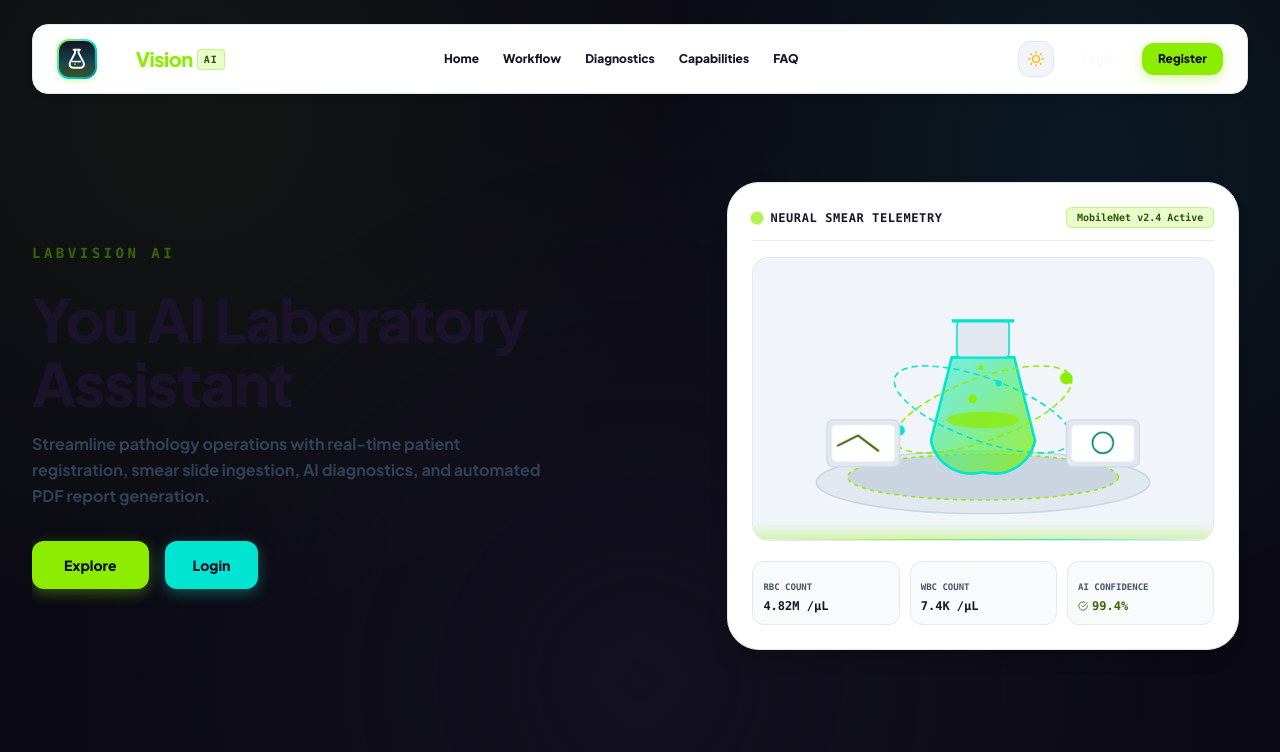
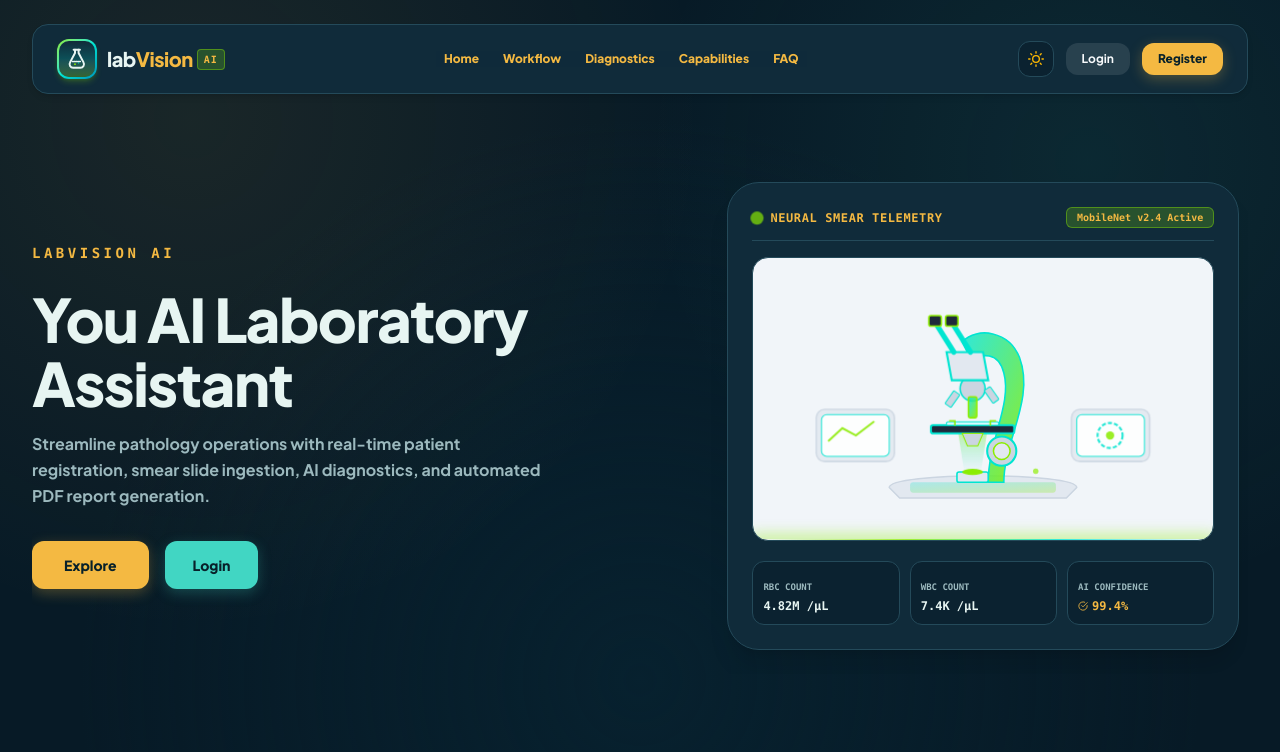
Before and after one commit to raj-deep-20/LabVision-AI, a React (Vite) app in the folder frontend/: page / in a window 1280 px wide. Shown: the top 752 px of the page. Built offline with nearby package versions, Linux system fonts and the light colour scheme.

Commit message:
Updated UI component

```diff
--- a/frontend/src/components/LabHeroIllustration.tsx
+++ b/frontend/src/components/LabHeroIllustration.tsx
@@ -34,7 +34,7 @@ export default function LabHeroIllustration() {
         <div className="flex items-center justify-between border-b border-slate-200 dark:border-slate-800 pb-3">
           <div className="flex items-center gap-2">
             <span className="h-2.5 w-2.5 rounded-full bg-[#8CED00] animate-ping" />
-            <span className="text-xs font-mono font-extrabold text-[#1A132B] dark:text-white uppercase tracking-wider">
+            <span className="text-xs font-mono font-extrabold text-[#1A132B] dark:text-[#8CED00] uppercase tracking-wider">
               NEURAL SMEAR TELEMETRY
             </span>
           </div>
@@ -43,7 +43,7 @@ export default function LabHeroIllustration() {
           </span>
         </div>
 
-        {/* 3D Flask & Microscope Vector SVG Graphic */}
+        {/* Professional Imaging Microscope Graphic */}
         <div className="relative overflow-hidden rounded-2xl bg-slate-100 dark:bg-gradient-to-b dark:from-[#0F0C1B] dark:via-[#161328] dark:to-[#0B0914] p-4 border border-slate-200 dark:border-slate-800">
           <div className="animate-scanline" />
           <svg
@@ -52,48 +52,76 @@ export default function LabHeroIllustration() {
             className="w-full h-[220px] sm:h-[250px]"
             xmlns="http://www.w3.org/2000/svg"
           >
-            {/* Laboratory Platform Base */}
-            <ellipse cx="200" cy="200" rx="160" ry="30" fill="#E2E8F0" className="dark:fill-[#1E1935]" stroke="#CBD5E1" strokeWidth="1.5" />
-            <ellipse cx="200" cy="195" rx="130" ry="22" fill="#CBD5E1" className="dark:fill-[#251F42]" stroke="#8CED00" strokeWidth="1.5" strokeDasharray="4,4" />
-
-            {/* Glowing Central Flask / Beaker Chamber */}
-            <path
-              d="M170 80 L150 160 A40 40 0 0 0 200 190 A40 40 0 0 0 250 160 L230 80 Z"
-              fill="url(#flaskFluid)"
-              stroke="#00E5D1"
-              strokeWidth="2.5"
-            />
-            {/* Flask Neck */}
-            <rect x="175" y="45" width="50" height="35" rx="4" fill="#E2E8F0" className="dark:fill-[#1E1935]" stroke="#00E5D1" strokeWidth="1.5" />
-            <line x1="170" y1="45" x2="230" y2="45" stroke="#00E5D1" strokeWidth="3" />
-
-            {/* Liquid Level & Bubbles */}
-            <ellipse cx="200" cy="140" rx="35" ry="8" fill="#8CED00" opacity="0.75" />
-            <circle cx="190" cy="120" r="4" fill="#8CED00" />
-            <circle cx="215" cy="105" r="3" fill="#00E5D1" />
-            <circle cx="198" cy="90" r="2.5" fill="#8CED00" />
-
-            {/* Orbital Atom Rings */}
-            <ellipse cx="200" cy="130" rx="90" ry="30" fill="none" stroke="#8CED00" strokeWidth="1.5" strokeDasharray="6,4" transform="rotate(-20 200 130)" />
-            <ellipse cx="200" cy="130" rx="90" ry="30" fill="none" stroke="#00E5D1" strokeWidth="1.5" strokeDasharray="6,4" transform="rotate(20 200 130)" />
-            <circle cx="280" cy="100" r="6" fill="#8CED00" className="animate-pulse" />
-            <circle cx="120" cy="150" r="5" fill="#00E5D1" className="animate-pulse" />
-
-            {/* Workstations */}
-            <rect x="50" y="140" width="70" height="45" rx="6" fill="#E2E8F0" className="dark:fill-[#1E1935]" stroke="#CBD5E1" />
-            <rect x="55" y="145" width="60" height="35" fill="#FFFFFF" className="dark:fill-[#0B0914]" rx="4" />
-            <path d="M60 165 L80 155 L100 170" stroke="#386600" className="dark:stroke-[#8CED00]" strokeWidth="2" fill="none" />
-
-            <rect x="280" y="140" width="70" height="45" rx="6" fill="#E2E8F0" className="dark:fill-[#1E1935]" stroke="#CBD5E1" />
-            <rect x="285" y="145" width="60" height="35" fill="#FFFFFF" className="dark:fill-[#0B0914]" rx="4" />
-            <circle cx="315" cy="162" r="10" fill="none" stroke="#007D71" className="dark:stroke-[#00E5D1]" strokeWidth="1.5" />
-
             <defs>
-              <linearGradient id="flaskFluid" x1="0%" y1="0%" x2="100%" y2="100%">
-                <stop offset="0%" stopColor="#00E5D1" stopOpacity="0.5" />
-                <stop offset="100%" stopColor="#8CED00" stopOpacity="0.8" />
+              <linearGradient id="metalGradient" x1="0%" y1="0%" x2="100%" y2="100%">
+                <stop offset="0%" stopColor="#00E5D1" stopOpacity="0.8" />
+                <stop offset="100%" stopColor="#8CED00" stopOpacity="0.9" />
+              </linearGradient>
+              <linearGradient id="stageGlow" x1="0%" y1="0%" x2="0%" y2="100%">
+                <stop offset="0%" stopColor="#8CED00" stopOpacity="0.6" />
+                <stop offset="100%" stopColor="#00E5D1" stopOpacity="0" />
               </linearGradient>
             </defs>
+
+            {/* Base & Platform */}
+            <path d="M110 205 C110 190, 290 190, 290 205 L280 215 L120 215 Z" fill="#E2E8F0" className="dark:fill-[#1E1935]" stroke="#CBD5E1" strokeWidth="1.5" />
+            <rect x="130" y="200" width="140" height="10" rx="3" fill="url(#metalGradient)" opacity="0.3" />
+
+            {/* Heavy Cast-Metal Microscope Stand / Curved Arm */}
+            <path d="M220 200 C220 160, 250 120, 235 80 C225 55, 195 50, 180 65 L190 85 C198 75, 215 75, 220 95 C228 125, 205 160, 205 200 Z" fill="url(#metalGradient)" stroke="#00E5D1" strokeWidth="1.5" />
+
+            {/* Coarse & Fine Focus Adjustment Knobs */}
+            <circle cx="218" cy="170" r="14" fill="#CBD5E1" className="dark:fill-[#251F42]" stroke="#00E5D1" strokeWidth="2" />
+            <circle cx="218" cy="170" r="8" fill="#E2E8F0" className="dark:fill-[#1E1935]" stroke="#8CED00" strokeWidth="1.5" />
+
+            {/* Transmitted Light Base Illuminator */}
+            <rect x="175" y="190" width="30" height="10" rx="2" fill="#E2E8F0" className="dark:fill-[#1E1935]" stroke="#00E5D1" strokeWidth="1.5" />
+            <ellipse cx="190" cy="190" rx="10" ry="3" fill="#8CED00" className="animate-pulse" />
+
+            {/* Vertical Light Beam */}
+            <polygon points="182,190 198,190 205,145 175,145" fill="url(#stageGlow)" opacity="0.8" />
+
+            {/* Mechanical Stage & Substage Condenser */}
+            <rect x="150" y="145" width="80" height="8" rx="2" fill="#1E293B" className="dark:fill-[#0B0914]" stroke="#00E5D1" strokeWidth="2" />
+            <path d="M180 153 L200 153 L195 165 L185 165 Z" fill="#CBD5E1" className="dark:fill-[#251F42]" stroke="#8CED00" strokeWidth="1" />
+
+            {/* Glass Slide & Clips */}
+            <rect x="165" y="142" width="50" height="3" rx="1" fill="#DFFBFF" stroke="#00E5D1" strokeWidth="1" />
+            <circle cx="190" cy="143.5" r="2" fill="#8CED00" className="animate-ping" />
+            <path d="M168 141 L173 141 L173 145" stroke="#8CED00" strokeWidth="1.5" strokeLinecap="round" />
+            <path d="M212 141 L207 141 L207 145" stroke="#8CED00" strokeWidth="1.5" strokeLinecap="round" />
+
+            {/* Revolving Objective Nosepiece & Objective Lenses */}
+            <circle cx="190" cy="110" r="12" fill="#CBD5E1" className="dark:fill-[#251F42]" stroke="#00E5D1" strokeWidth="1.5" />
+            {/* Active Objective (pointing down) */}
+            <rect x="186" y="118" width="8" height="20" rx="1.5" fill="url(#metalGradient)" stroke="#8CED00" strokeWidth="1.5" />
+            {/* Secondary Objectives (angled) */}
+            <rect x="172" y="112" width="7" height="15" rx="1" fill="#CBD5E1" className="dark:fill-[#251F42]" stroke="#00E5D1" strokeWidth="1" transform="rotate(35 172 112)" />
+            <rect x="201" y="112" width="7" height="15" rx="1" fill="#CBD5E1" className="dark:fill-[#251F42]" stroke="#00E5D1" strokeWidth="1" transform="rotate(-35 201 112)" />
+
+            {/* Microscope Head Assembly */}
+            <path d="M165 75 L200 75 L205 102 L170 102 Z" fill="#E2E8F0" className="dark:fill-[#1E1935]" stroke="#00E5D1" strokeWidth="2" />
+
+            {/* Binocular Eyepiece Tubes & Rubber Cups */}
+            <path d="M172 75 L155 48" stroke="#00E5D1" strokeWidth="5" strokeLinecap="round" />
+            <path d="M188 75 L171 48" stroke="#00E5D1" strokeWidth="5" strokeLinecap="round" />
+
+            <rect x="148" y="40" width="12" height="10" rx="2" fill="#1E293B" className="dark:fill-[#0B0914]" stroke="#8CED00" strokeWidth="1.5" />
+            <rect x="164" y="40" width="12" height="10" rx="2" fill="#1E293B" className="dark:fill-[#0B0914]" stroke="#8CED00" strokeWidth="1.5" />
+
+            {/* Side Workstation Monitors / Data Cards */}
+            <g opacity="0.85">
+              <rect x="40" y="130" width="75" height="50" rx="8" fill="#E2E8F0" className="dark:fill-[#1E1935]" stroke="#CBD5E1" strokeWidth="1.5" />
+              <rect x="45" y="135" width="65" height="40" rx="5" fill="#FFFFFF" className="dark:fill-[#0B0914]" stroke="#00E5D1" strokeWidth="1" />
+              <path d="M52 160 L65 148 L78 155 L95 142" stroke="#8CED00" strokeWidth="2" fill="none" strokeLinecap="round" />
+            </g>
+
+            <g opacity="0.85">
+              <rect x="285" y="130" width="75" height="50" rx="8" fill="#E2E8F0" className="dark:fill-[#1E1935]" stroke="#CBD5E1" strokeWidth="1.5" />
+              <rect x="290" y="135" width="65" height="40" rx="5" fill="#FFFFFF" className="dark:fill-[#0B0914]" stroke="#00E5D1" strokeWidth="1" />
+              <circle cx="322" cy="155" r="12" fill="none" stroke="#00E5D1" strokeWidth="2" strokeDasharray="4,2" />
+              <circle cx="322" cy="155" r="4" fill="#8CED00" />
+            </g>
           </svg>
         </div>
 
--- a/frontend/src/index.css
+++ b/frontend/src/index.css
@@ -18,14 +18,14 @@
     overflow-x: hidden;
   }
 
-  /* Dark Mode Base Canvas */
+  /* Deep-ocean night canvas */
   .dark-mode {
-    background-color: #0B0A14;
-    color: #F8FAFC;
+    background-color: #071A26;
+    color: #E7F5F2;
     background-image:
-      radial-gradient(circle at 15% 15%, rgba(140, 237, 0, 0.05) 0%, transparent 40%),
-      radial-gradient(circle at 85% 20%, rgba(0, 229, 209, 0.07) 0%, transparent 35%),
-      radial-gradient(circle at 50% 85%, rgba(22, 19, 36, 0.7) 0%, transparent 60%);
+      radial-gradient(circle at 15% 15%, rgba(244, 185, 66, 0.08) 0%, transparent 40%),
+      radial-gradient(circle at 85% 20%, rgba(65, 214, 195, 0.08) 0%, transparent 35%),
+      radial-gradient(circle at 50% 85%, rgba(7, 34, 48, 0.85) 0%, transparent 60%);
     background-attachment: fixed;
   }
 
@@ -340,3 +340,122 @@
 .animate-fadeIn {
   animation: fadeIn 0.25s ease-out forwards;
 }
+
+/* ==========================================================================
+   NIGHT MODE PALETTE
+   ========================================================================== */
+
+.dark-mode {
+  --night-canvas: #071A26;
+  --night-panel: #102B3A;
+  --night-panel-muted: #0B2230;
+  --night-border: #244A5A;
+  --night-ink: #E7F5F2;
+  --night-muted: #9CB9BE;
+  --night-amber: #F4B942;
+  --night-teal: #41D6C3;
+}
+
+.dark-mode .logo-lab-text,
+.dark-mode h1,
+.dark-mode h2,
+.dark-mode h3,
+.dark-mode h4,
+.dark-mode .text-white,
+.dark-mode .text-slate-100,
+.dark-mode .text-slate-200,
+.dark-mode [class*="text-slate-100"],
+.dark-mode [class*="text-slate-200"] {
+  color: var(--night-ink) !important;
+}
+
+.dark-mode p,
+.dark-mode .text-slate-300,
+.dark-mode .text-slate-400,
+.dark-mode [class*="text-slate-300"],
+.dark-mode [class*="text-slate-400"] {
+  color: var(--night-muted) !important;
+}
+
+.dark-mode .text-slate-500,
+.dark-mode [class*="text-slate-500"] {
+  color: #7899A1 !important;
+}
+
+.dark-mode header,
+.dark-mode aside,
+.dark-mode nav,
+.dark-mode footer,
+.dark-mode [class*="dark:bg-[#161324]"],
+.dark-mode [class*="dark:bg-slate-900"] {
+  background-color: rgba(16, 43, 58, 0.92) !important;
+  border-color: var(--night-border) !important;
+}
+
+.dark-mode [class*="dark:bg-slate-950"],
+.dark-mode [class*="dark:bg-slate-800"] {
+  background-color: var(--night-panel-muted) !important;
+  border-color: var(--night-border) !important;
+}
+
+.dark-mode [class*="dark:border-slate-800"],
+.dark-mode [class*="dark:border-slate-700"] {
+  border-color: var(--night-border) !important;
+}
+
+.dark-mode [class*="bg-[#0B0A14]"],
+.dark-mode [class*="bg-[#060A12]"],
+.dark-mode [class*="bg-[#161324]"],
+.dark-mode .glass-panel {
+  background-color: var(--night-panel) !important;
+}
+
+.dark-mode input,
+.dark-mode select,
+.dark-mode textarea {
+  background-color: var(--night-panel-muted) !important;
+  border-color: var(--night-border) !important;
+  color: var(--night-ink) !important;
+}
+
+.dark-mode ::placeholder {
+  color: #7899A1 !important;
+}
+
+.dark-mode .btn-theme-lime,
+.dark-mode .btn-theme-cyan {
+  color: #08212A;
+}
+
+.dark-mode .btn-theme-lime {
+  background-color: var(--night-amber);
+  box-shadow: 0 4px 14px rgba(244, 185, 66, 0.28);
+}
+
+.dark-mode .btn-theme-cyan {
+  background-color: var(--night-teal);
+  box-shadow: 0 4px 14px rgba(65, 214, 195, 0.25);
+}
+
+.dark-mode .logo-vision-text,
+.dark-mode [class*="text-[#8CED00]"],
+.dark-mode [class*="hover:text-[#8CED00]"] {
+  color: var(--night-amber) !important;
+}
+
+.dark-mode [class*="text-[#00E5D1]"],
+.dark-mode [class*="text-[#00D8C9]"] {
+  color: var(--night-teal) !important;
+}
+
+.dark-mode ::-webkit-scrollbar-track {
+  background: var(--night-canvas);
+}
+
+.dark-mode ::-webkit-scrollbar-thumb {
+  background: #315C6A;
+}
+
+.dark-mode ::-webkit-scrollbar-thumb:hover {
+  background: var(--night-amber);
+}
```
Also changed, not shown: 1 other file (tests, documents, lock files or other folders).
